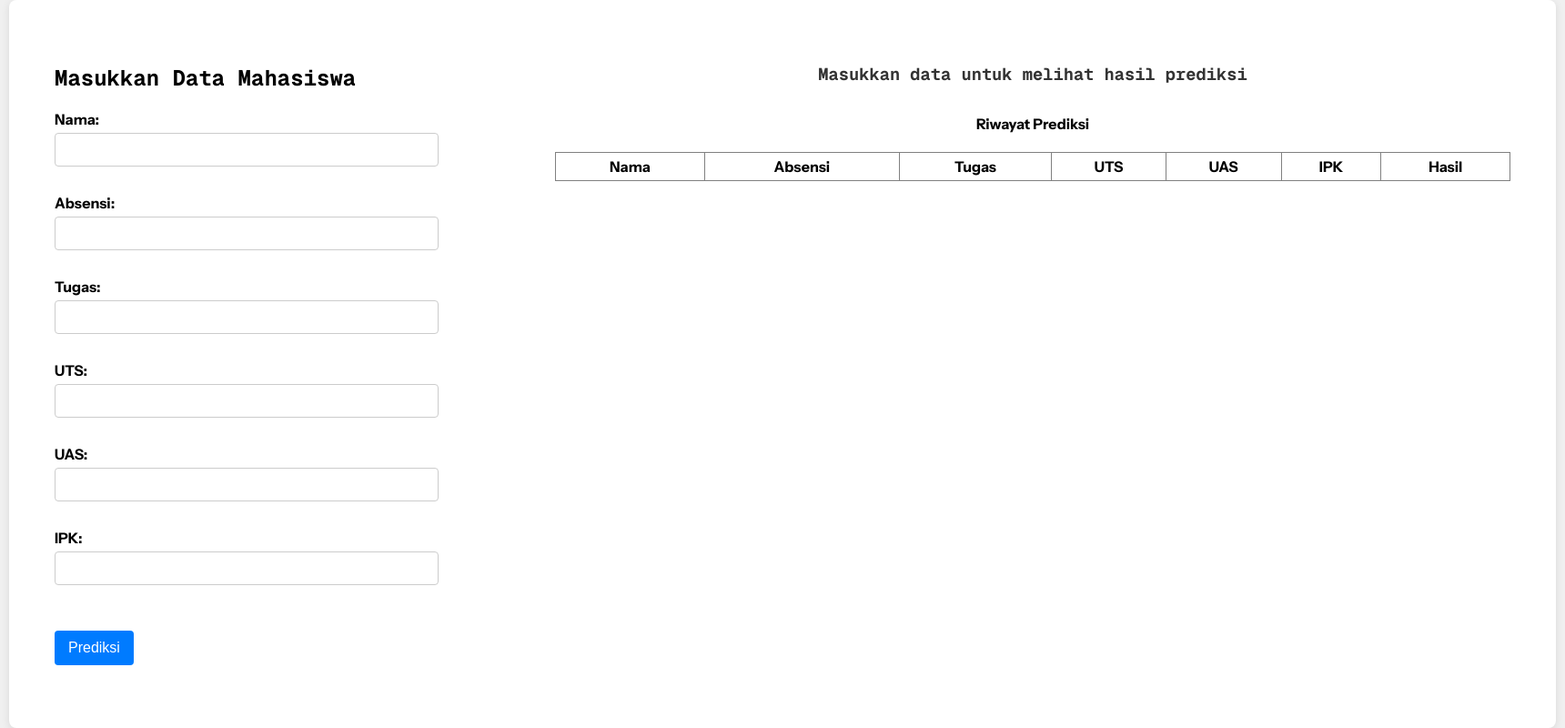
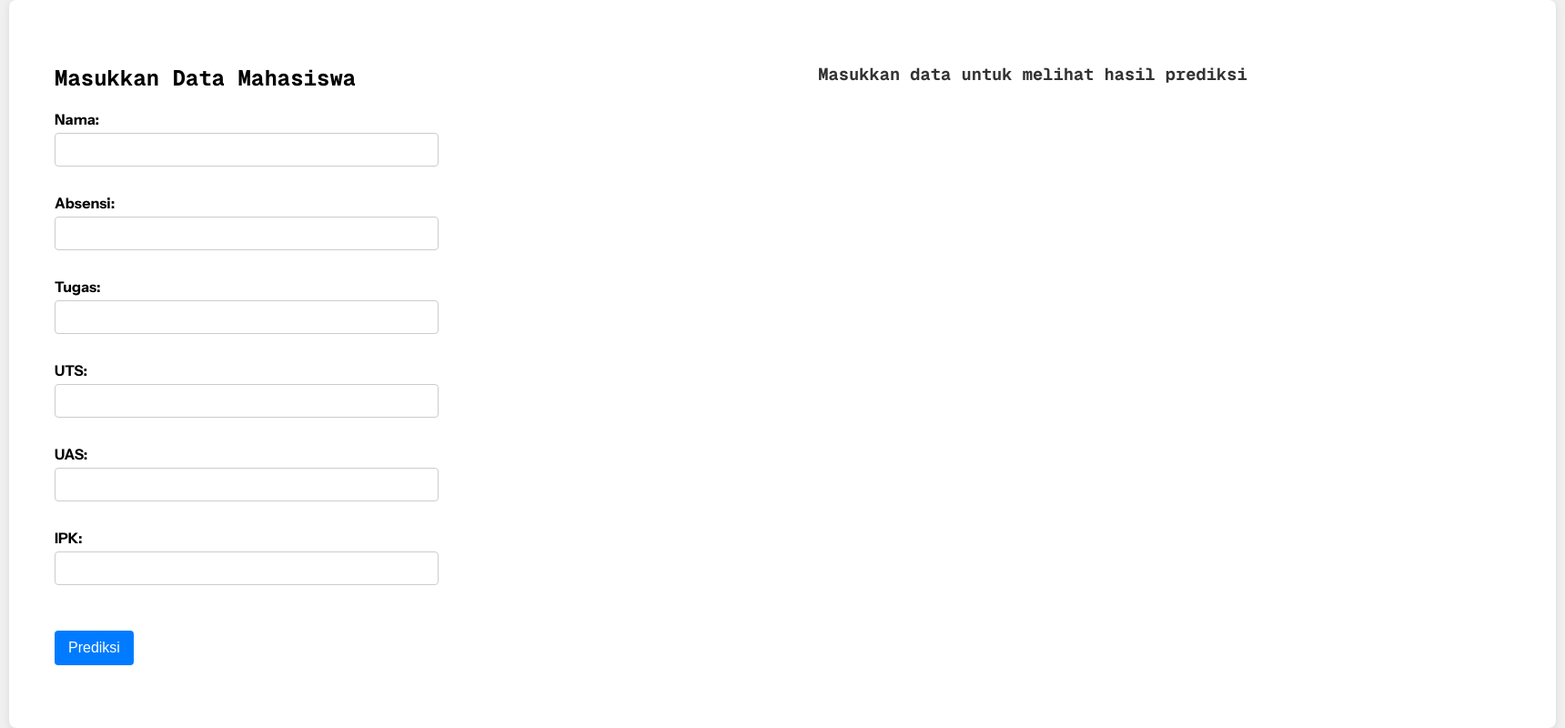
Before and after one commit to RyuuRyu/KNN-Web-App, a Flask app: page / in a window 1720 px wide. Shown: the whole page at 91% size. Run offline with Flask 3, Linux system fonts and the light colour scheme; lists and menus that the app fills with data are empty; parts of the project's set-up code (start-up, migrations or seed data) failed here and were passed over.

Commit message:
minor changes

```diff
--- a/templates/index.html
+++ b/templates/index.html
@@ -41,6 +41,10 @@
             min-width: 0;
             box-sizing: border-box;
             padding: 50px;
+            text-align: center;
+        }
+
+        .result h3 {
             text-align: center;
         }
 
@@ -117,24 +121,12 @@
     <div class="result">
         {% if prediction %}
         <h3>Hasil: {{ prediction }}</h3>
-        {% if input_data %}
-            <div style="margin-top: 2rem;">
-                <h4>Data yang Dimasukkan:</h4>
-                <ul style="list-style: none; padding: 0;">
-                    <li>Nama: {{ input_data.nama }}</li>
-                    <li>Absensi: {{ input_data.absensi }}</li>
-                    <li>Tugas: {{ input_data.tugas }}</li>
-                    <li>UTS: {{ input_data.uts }}</li>
-                    <li>UAS: {{ input_data.uas }}</li>
-                    <li>IPK: {{ input_data.ipk }}</li>
-                </ul>
-            </div>
-        {% endif %}
         {% else %}
         <h3>Masukkan data untuk melihat hasil prediksi</h3>
         {% endif %}
 
-        <!-- Table of all predictions -->
+        <!-- Table of all predictions, only show if there is data -->
+        {% if all_predictions|length > 0 %}
         <div style="margin-top: 2rem;">
             <h4>Riwayat Prediksi</h4>
             <table border="1" cellpadding="5" cellspacing="0" style="width:100%; border-collapse: collapse;">
@@ -149,7 +141,6 @@
                     <th>Hasil</th>
                 </tr>
                 </thead>
-
                 <tbody>
                 {% for row in all_predictions %}
                 <tr>
@@ -165,6 +156,7 @@
                 </tbody>
             </table>
         </div>
+        {% endif %}
     </div>
 
 </body>
```
